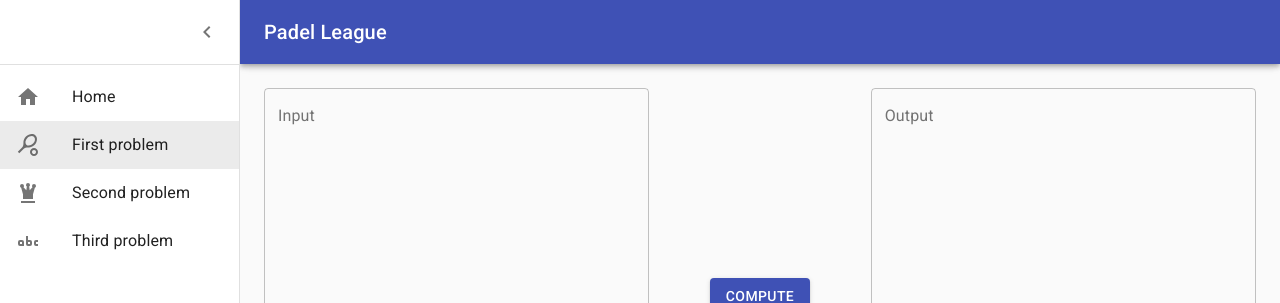
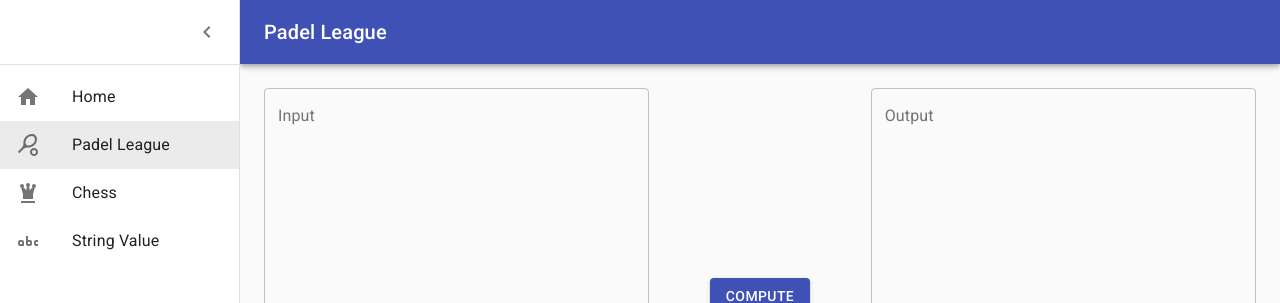
Before and after one commit to ilich16/a2o-dev-frontend, a React (Create React App) app: page /problem-1 in a window 1280 px wide. Both pictures are taken after a click on the button "open drawer". Shown: the top 303 px of the page. Built offline with nearby package versions, Linux system fonts and the light colour scheme.

Commit message:
Edit the name of the problems

```diff
--- a/src/components/FirstProblem.js
+++ b/src/components/FirstProblem.js
@@ -180,15 +180,15 @@ function FirstProblem() {
           </ListItemLink>
           <ListItemLink href='/problem-1' selected>
             <ListItemIcon> <SportsTennisIcon /></ListItemIcon>
-            <ListItemText primary="First problem" />
+            <ListItemText primary="Padel League" />
           </ListItemLink>
           <ListItemLink href='/problem-2'>
             <ListItemIcon> <SvgIcon><path d={mdiChessQueen} /></SvgIcon></ListItemIcon>
-            <ListItemText primary="Second problem" />
+            <ListItemText primary="Chess" />
           </ListItemLink>
           <ListItemLink href='/problem-3'>
             <ListItemIcon> <SvgIcon><path d={mdiAlphabetical} /></SvgIcon></ListItemIcon>
-            <ListItemText primary="Third problem" />
+            <ListItemText primary="String Value" />
           </ListItemLink>
         </List>
       </Drawer>
```
Also changed, not shown: src/components/SecondProblem.js (+4 -4 lines).
